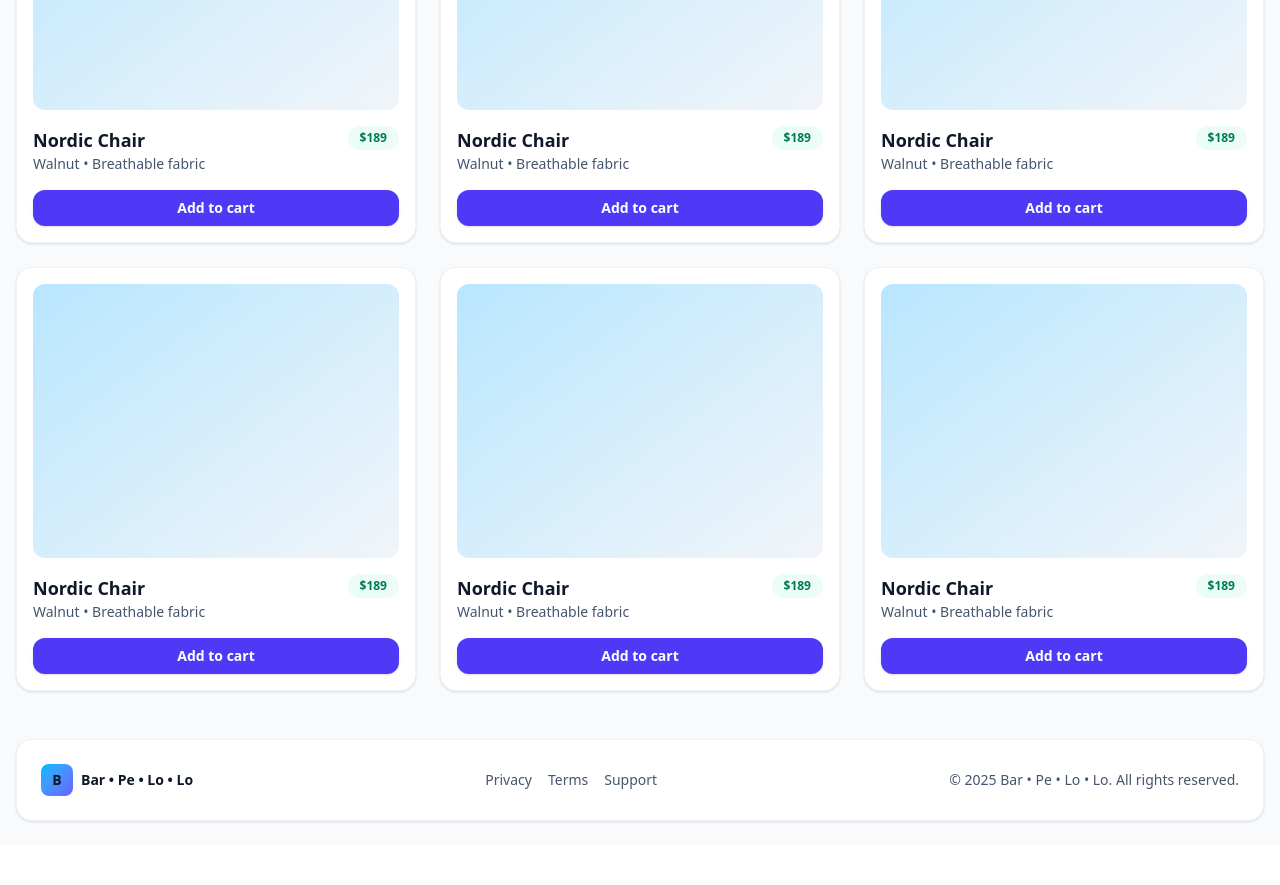
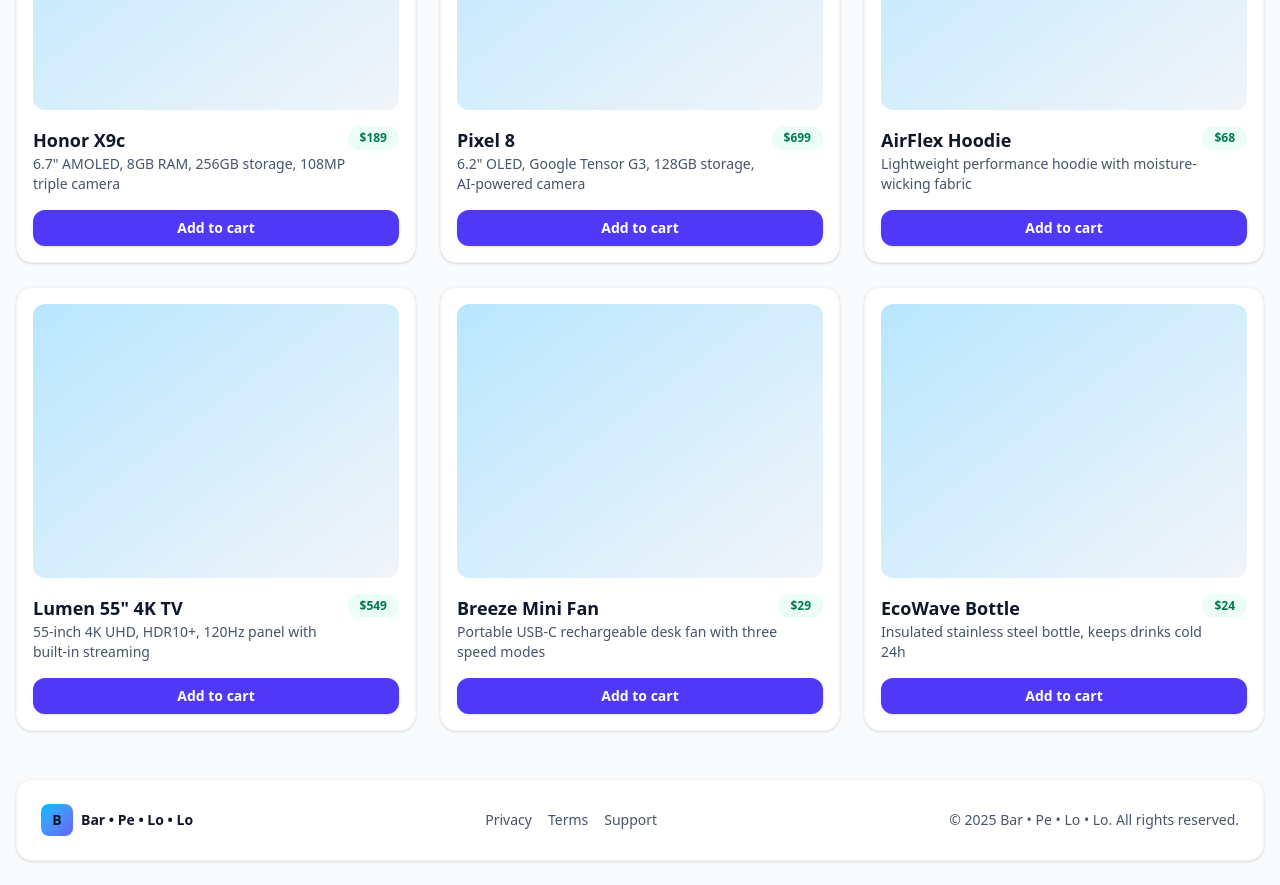
Before and after one commit to Zin-Mg-Nyunt/Bar-Pae-Lo-Lo, a Vue app: page / in a window 1280 px wide. Shown: the part 920-1805 px from the top of the page. Before the commit the page ends 1765 px from the top, so only its background shows below. Built offline with nearby package versions, Linux system fonts and the light colour scheme; data requests are answered from the project's data file.

Commit message:
create fake database and fetch products

```diff
--- /dev/null
+++ b/database/db.json
@@ -0,0 +1,46 @@
+{
+  "products": [
+    {
+      "id": 1,
+      "name": "Honor X9c",
+      "detail": "6.7\" AMOLED, 8GB RAM, 256GB storage, 108MP triple camera",
+      "category": "Phone",
+      "price": 189.0
+    },
+    {
+      "id": 2,
+      "name": "Pixel 8",
+      "detail": "6.2\" OLED, Google Tensor G3, 128GB storage, AI-powered camera",
+      "category": "Phone",
+      "price": 699.0
+    },
+    {
+      "id": 3,
+      "name": "AirFlex Hoodie",
+      "detail": "Lightweight performance hoodie with moisture-wicking fabric",
+      "category": "Clothes",
+      "price": 68.0
+    },
+    {
+      "id": 4,
+      "name": "Lumen 55\" 4K TV",
+      "detail": "55-inch 4K UHD, HDR10+, 120Hz panel with built-in streaming",
+      "category": "TV",
+      "price": 549.0
+    },
+    {
+      "id": 5,
+      "name": "Breeze Mini Fan",
+      "detail": "Portable USB-C rechargeable desk fan with three speed modes",
+      "category": "Gadget",
+      "price": 29.0
+    },
+    {
+      "id": 6,
+      "name": "EcoWave Bottle",
+      "detail": "Insulated stainless steel bottle, keeps drinks cold 24h",
+      "category": "Accessories",
+      "price": 24.0
+    }
+  ]
+}
--- a/package.json
+++ b/package.json
@@ -11,7 +11,8 @@
     "build": "vite build",
     "preview": "vite preview",
     "lint": "eslint . --fix --cache",
-    "format": "prettier --write --experimental-cli src/"
+    "format": "prettier --write --experimental-cli src/",
+    "server": "json-server --watch database/db.json"
   },
   "dependencies": {
     "@tailwindcss/vite": "^4.1.17",
--- a/src/components/SingleProduct.vue
+++ b/src/components/SingleProduct.vue
@@ -1,4 +1,8 @@
-<script setup></script>
+<script setup>
+let { product } = defineProps({
+  product: Object,
+})
+</script>
 
 <template>
   <article
@@ -10,12 +14,12 @@
     <div class="mt-4 flex items-start justify-between">
       <div>
         <h3 class="text-lg font-semibold text-slate-900 group-hover:text-indigo-600 transition">
-          Nordic Chair
+          {{ product.name }}
         </h3>
-        <p class="text-sm text-slate-600">Walnut • Breathable fabric</p>
+        <p class="text-sm text-slate-600">{{ product.detail }}</p>
       </div>
       <span class="rounded-full bg-emerald-50 px-3 py-1 text-xs font-semibold text-emerald-700"
-        >$189</span
+        >${{ product.price }}</span
       >
     </div>
     <button
--- /dev/null
+++ b/src/composable/getProducts.js
@@ -0,0 +1,21 @@
+import { ref } from 'vue'
+
+const getProducts = () => {
+  let products = ref([])
+  let error = ref(null)
+  const load = async () => {
+    try {
+      let response = await fetch('http://localhost:3000/products')
+      if (response.status === 404) {
+        throw new Error('Not found url')
+      }
+      let datas = await response.json()
+      products.value = datas
+    } catch (err) {
+      error.value = err
+    }
+  }
+  return { products, error, load }
+}
+
+export default getProducts
--- a/src/views/HomeView.vue
+++ b/src/views/HomeView.vue
@@ -1,8 +1,11 @@
 <script setup>
 import { ref } from 'vue'
 import SingleProduct from '@/components/SingleProduct.vue'
+import getProducts from '@/composable/getProducts'
 
 let showDropdown = ref(false)
+let { products, error, load } = getProducts()
+load()
 </script>
 
 <template>
@@ -121,7 +124,12 @@ let showDropdown = ref(false)
 
       <!-- product grid -->
       <div class="grid gap-6 sm:grid-cols-2 lg:grid-cols-3">
-        <SingleProduct v-for="product in [1, 2, 3, 4, 5, 6]" :key="product" />
+        <div v-for="product in products" :key="product" v-if="products.length">
+          <SingleProduct :product="product" />
+        </div>
+        <div v-else>
+          <p>No Products Found</p>
+        </div>
       </div>
     </section>
 
```
